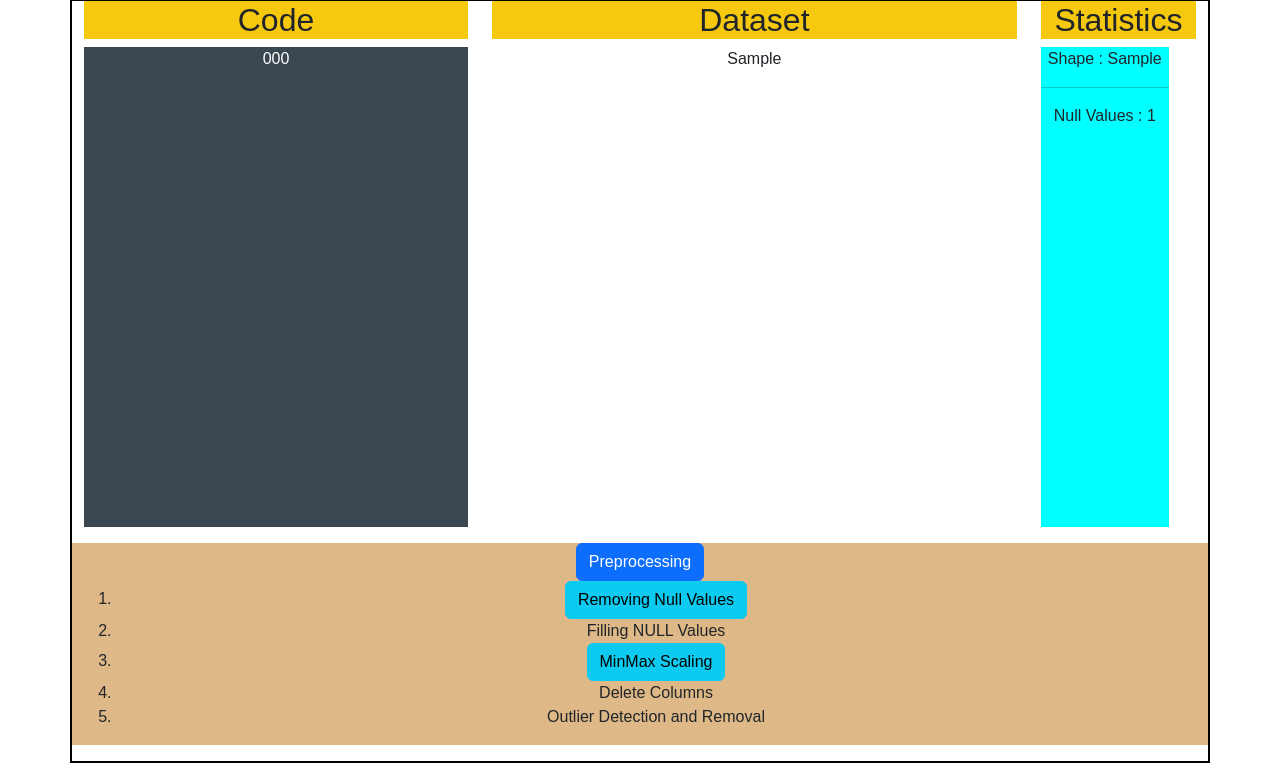
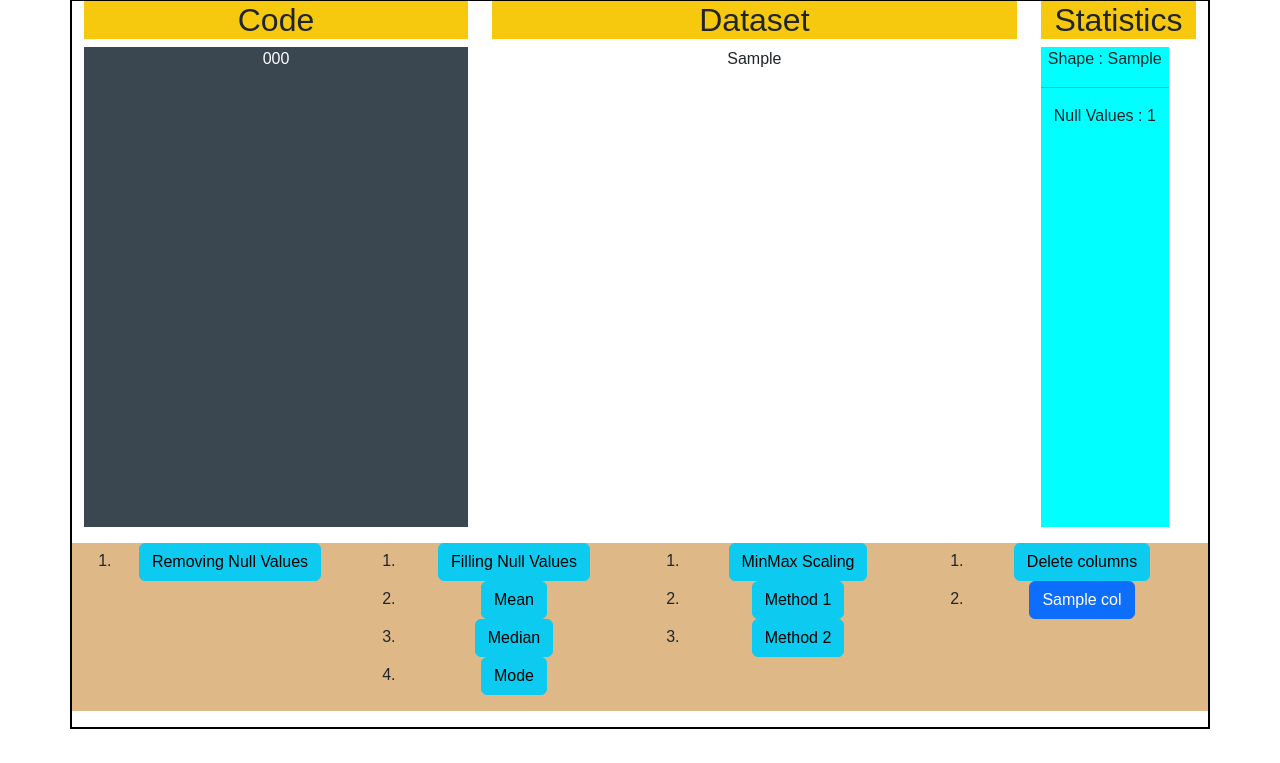
Before and after one commit to 11manav/VisualDatos, a Django app: template VData/templates/preprocessing.html in a window 1280 px wide. Shown: the part 67-830 px from the top of the page. After the commit the page ends 796 px from the top, so only its background shows below. Run offline with Django 4.2, Linux system fonts and the light colour scheme; the template is opened without the code that fills it: most values are stand-ins (such as "Sample title", 1, 10 or a date in 2020).

Commit message:
Delete Columns Section

```diff
--- a/VData/home/urls.py
+++ b/VData/home/urls.py
@@ -9,5 +9,6 @@ urlpatterns = [
     path('preprocessing/',views.preprocessing,name='preprocessing'),
     path('preprocessing/nullvalues',views.dropingnull,name='dropnull_preprocessing'),
     path('preprocessing/minmax',views.minmaxScaler,name='minmaxScaler'),
-
+    path('preprocessing/fillna_mean',views.fillingNullMean,name='fillingNullMean'),
+    path('preprocessing/delete',views.deleteColumns,name='deleteColumn'),
 ]+ static(settings.MEDIA_URL, document_root=settings.MEDIA_ROOT)
--- a/VData/templates/preprocessing.html
+++ b/VData/templates/preprocessing.html
@@ -1,21 +1,69 @@
+
+
 {% extends "base.html" %}
 
 {% block operation %}
-
+{% load static %}
+<link rel="stylesheet" href="{% static 'css/base.css' %}" />
 <div class="row my-3">
     <div class="col" style="background-color: burlywood;">
-        <button class="btn btn-primary">Preprocessing</button>
+
         <div>
             <ol>
                 <li><a href="{% url 'dropnull_preprocessing'%}" class="btn btn-info" role="button">Removing Null Values</a></li>
-                <li>Filling NULL Values</li>
+
+            </ol>
+        </div>
+    </div>
+    <div class="col" style="background-color: burlywood;">
+
+        <div>
+            <ol>
+
+                <li><a href="" class="btn btn-info" role="button">Filling Null Values</a></li>
+                <li><a href="{% url 'fillingNullMean'%}" class="btn btn-info" role="button">Mean</a></li>
+                <li><a href="" class="btn btn-info" role="button">Median</a></li>
+                <li><a href="" class="btn btn-info" role="button">Mode</a></li>
+
+
+
+            </ol>
+        </div>
+    </div>
+    <div class="col" style="background-color: burlywood;">
+
+        <div>
+            <ol>
+
                 <li><a href="{% url 'minmaxScaler'%}" class="btn btn-info" role="button">MinMax Scaling</a></li>
-                <li>Delete Columns</li>
-                <li>Outlier Detection and Removal</li>
+                <li><a href="" class="btn btn-info" role="button">Method 1</a></li>
+                <li><a href="" class="btn btn-info" role="button">Method 2</a></li>
+
             </ol>
         </div>
     </div>
 
+    <div class="col" style="background-color: burlywood;">
+
+        <div>
+            <ol>
+                <li><a href="" class="btn btn-info" role="button">Delete columns</a></li>
+                {% for col in columns %}
+                <li><button  onclick="location.href='{% url 'deleteColumn' %}?name={{col}}'" type="button" class="btn btn-primary">
+                    {{col | safe}}
+                  </button>
+                </li>
+
+                {% endfor %}
+
+            </ol>
+        </div>
+    </div>
+
+
+
+
+
 </div>
 
 {%endblock%}
```
Also changed, not shown: VData/home/views.py (+63 -1 lines).
